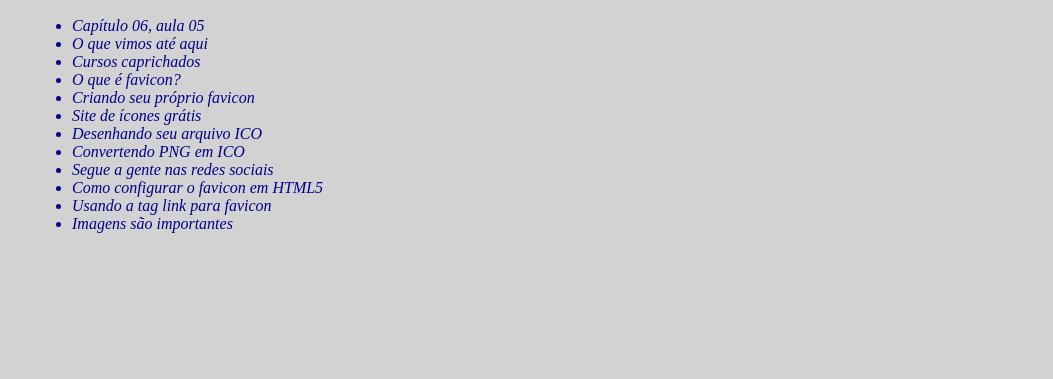
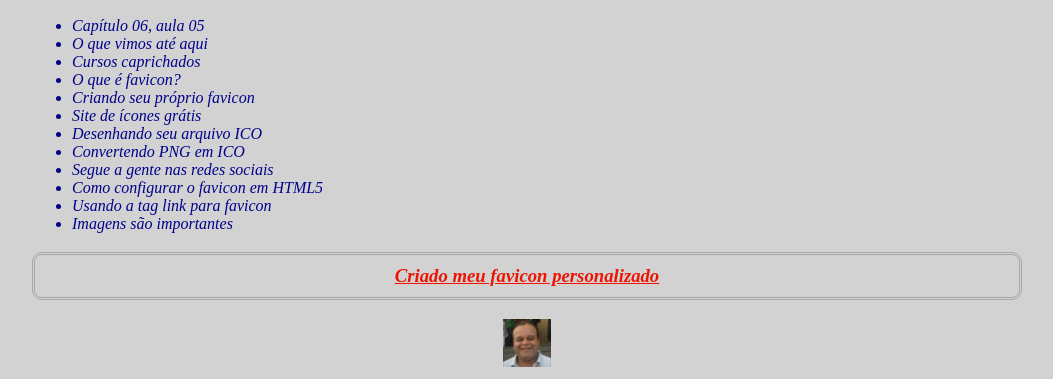
Before and after one commit to Luciano220863/CURSO-EM-VIDEO-PROFESSOR-GUANABARA-2022-2023, a plain HTML site: page MODULO_1/Capitulo_06_Imagens/C6A5/index.html in a window 1280 px wide. Shown: the part 820-1199 px from the top of the page, without its empty margins (113-1166 px from the left). Before the commit the page ends 1069 px from the top, so only its background shows below. Drawn offline with Linux system fonts and the light colour scheme.

Commit message:
Feat:Criado pasta ex004 apoio a pasta M01C06-A05

```diff
--- a/MODULO_1/Capitulo_06_Imagens/C6A5/index.html
+++ b/MODULO_1/Capitulo_06_Imagens/C6A5/index.html
@@ -29,10 +29,10 @@
     <center>
         <h4>Veja a resposta para todas essas perguntas assistindo esse vídeo até o
             final.</h4>
-            <iframe width="650" height="390" src="https://www.youtube.com/embed/1ZeettFfxys"
-                title="Como mudar o favicon de um site - @Curso em Vídeo HTML5 e CSS3" frameborder="0"
-                allow="accelerometer; autoplay; clipboard-write; encrypted-media; gyroscope; picture-in-picture; web-share"
-                allowfullscreen></iframe>
+        <iframe width="650" height="390" src="https://www.youtube.com/embed/1ZeettFfxys"
+            title="Como mudar o favicon de um site - @Curso em Vídeo HTML5 e CSS3" frameborder="0"
+            allow="accelerometer; autoplay; clipboard-write; encrypted-media; gyroscope; picture-in-picture; web-share"
+            allowfullscreen></iframe>
     </center>
 
     <div class="container">
@@ -51,6 +51,16 @@
             <li>Usando a tag link para favicon</li>
             <li>Imagens são importantes</li>
         </ul>
+    </div>
+    <div class="container">
+        <center>
+            <h3><span class="texto-destaque-red">Criado meu
+                    favicon
+                    personalizado</span></h3>
+                    <img src="../../../assets/favicon.ico" alt="favicon" title="Meu FAVICON">
+        </center>
+
+
 
     </div>
 
```
Also changed, not shown: MODULO_1/Capitulo_06_Imagens/C6A5/ex004/index.html (added, +12 -0 lines), MODULO_1/Capitulo_06_Imagens/C6A5/ex004/cursoemvideo01.ico (added), MODULO_1/Capitulo_06_Imagens/C6A5/ex004/cursoemvideo02.ico (added), MODULO_1/Capitulo_06_Imagens/C6A5/ex004/html.ico (added), MODULO_1/Capitulo_06_Imagens/C6A5/ex004/nerd.ico (added).
